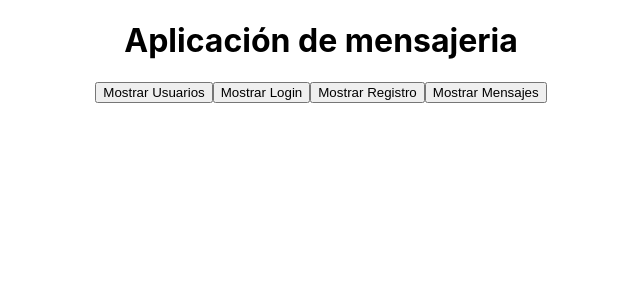
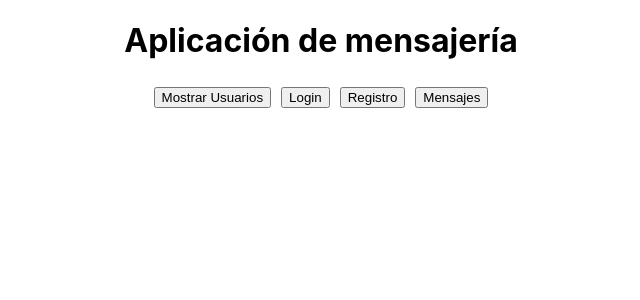
Before and after one commit to alfonsoporto22/frontend-chat, a React (Create React App) app: page / in a window 1280 px wide. Shown: the top 300 px of the page, without its empty margins (319-959 px from the left). Built offline with nearby package versions, Linux system fonts and the light colour scheme.

Commit message:
Improve presentation and README modified

```diff
--- a/src/App.css
+++ b/src/App.css
@@ -2,6 +2,7 @@
   --colorMyMessages: yellow;
   --colorOtherMessages: cyan;
   --colorBackground:rgb(223, 213, 213);
+  --generalMargin:5px;
 }
 
 ul,li{
@@ -24,6 +25,10 @@ header{
   display: flex;
   justify-content: center;
   align-items: center;
+ }
+
+.botones>button{
+  margin: var(--generalMargin);
 }
 .vistas{
   display: flex;
--- a/src/App.js
+++ b/src/App.js
@@ -18,12 +18,12 @@ function App() {
   return (
     <div>
       <header>
-        <h1>Aplicación de mensajeria</h1>
+        <h1>Aplicación de mensajería</h1>
         <div className="botones">
           <button onClick={() => { setCurrentView(viewListUsers) }}>Mostrar Usuarios</button>
-          <button onClick={() => { setCurrentView(viewLogin) }}>Mostrar Login</button>
-          <button onClick={() => { setCurrentView(viewRegister(setDatosPadre, loginHandler)) }}>Mostrar Registro</button>
-          <button onClick={() => { setCurrentView(viewMessages(datosPadre, loggedIn)) }}>Mostrar Mensajes</button>
+          <button onClick={() => { setCurrentView(viewLogin) }}>Login</button>
+          <button onClick={() => { setCurrentView(viewRegister(setDatosPadre, loginHandler)) }}>Registro</button>
+          <button onClick={() => { setCurrentView(viewMessages(datosPadre, loggedIn)) }}>Mensajes</button>
         </div>
       </header>
       <div className='vistas'>
```
Also changed, not shown: 1 other file (tests, documents, lock files or other folders).
